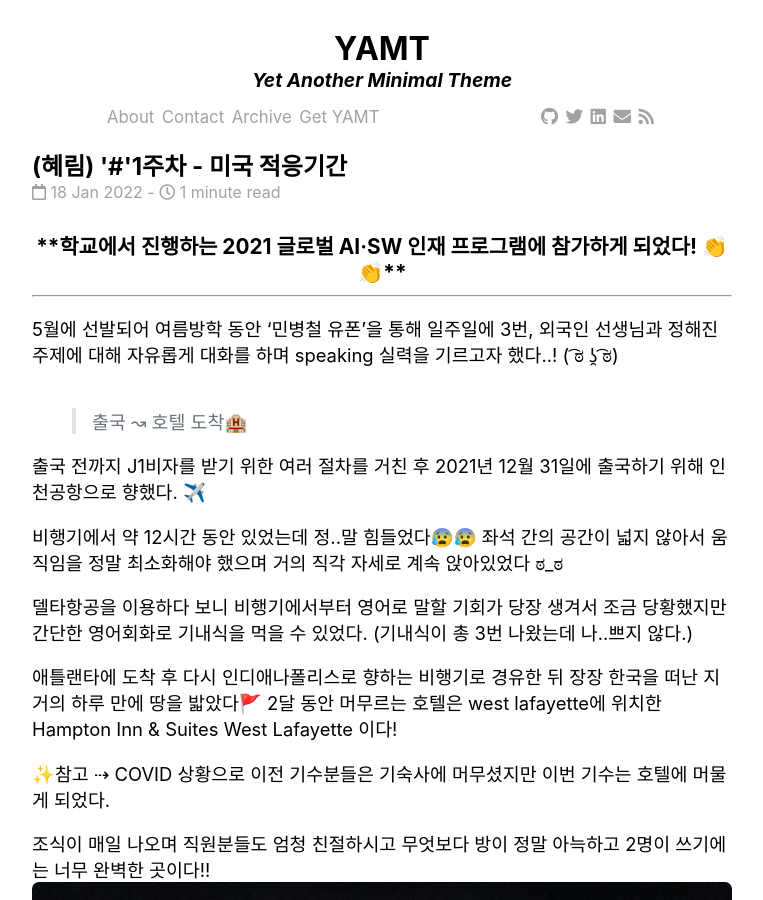
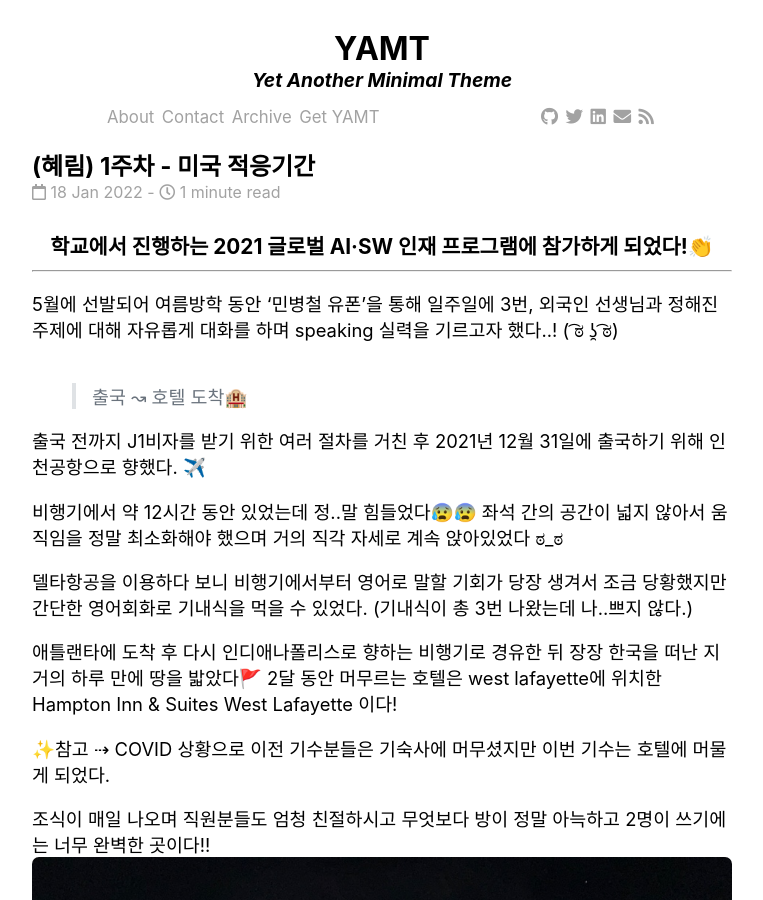
Before and after one commit to Bikini-city/Bikini-city.github.io, a Jekyll site: the page built from _posts/2022-01-18-1st-week-HR.md, in a window 1280 px wide and 900 px high. Shown: the whole window, without its empty margins (258-1021 px from the left). Built offline with Jekyll 4.4.1, drawn with Linux system fonts in a browser that asks for light colours; nearby versions of some CDN libraries; comment, search, counter and statistics services are not loaded; part of the change alters nothing that is shown.

Commit message:
[fix] 혜림 - 1주차 게시글 수정
1) 이미지 경로 변경
2) 마크다운 형식 수정

```diff
--- a/_posts/2022-01-18-1st-week-HR.md
+++ b/_posts/2022-01-18-1st-week-HR.md
@@ -1,13 +1,13 @@
 ---
-title: (혜림) '#'1주차 - 미국 적응기간
+title: (혜림) 1주차 - 미국 적응기간
 layout: post
 categories: [Purdue]
-image: /assets/img/hearim/purdue.png
+image: /assets/img/hearim/school.png
 description: "1st week in purdue"
 customexcerpt: "1st week in purdue"
 ---
 
-#### <center> **학교에서 진행하는 2021 글로벌 AI·SW 인재 프로그램에 참가하게 되었다! 👏👏** </center>
+#### <center> 학교에서 진행하는 2021 글로벌 AI·SW 인재 프로그램에 참가하게 되었다!👏 </center>
 ---
 
 5월에 선발되어 여름방학 동안 '민병철 유폰'을 통해 일주일에 3번, 외국인 선생님과 정해진 주제에 대해 자유롭게 대화를 하며 speaking 실력을 기르고자 했다..! ( ͡ಠ ʖ̯ ͡ಠ) <br>
@@ -31,22 +31,23 @@ customexcerpt: "1st week in purdue"
 > FIVE GUYS
 >
 
-![fiveguys](/assets/img/fiveguys.png)
+![fiveguys](/assets/img/hearim/fiveguys.png)
 호텔 근처에 위치한 FIVE GUYS 로 햄버거를 파는 곳인데 Eric 교수님께서 데려가 주셨다.
 
-![hamburger](/assets/img/hamburger.png)
+![hamburger](/assets/img/hearim/hamburger.png)
 내가 주문한 거는 cheese Burger인데 놀라운 점은 야채가 하나도 없었다... 😮😮
 근데 더 놀라운 거는 미국에서는 야채가 들어있지 않는 햄버거가 기본이고 메뉴판 아래에 보이는 것처럼 **토핑 추가**를 원하면 말을 해서 양상추, 토마토 등을 추가해야 한다..!!!! 🥬🍅 <br>
 <br>
 > target
->
-![target](/assets/img/target.png)
+
+![target](/assets/img/hearim/target.png)
+
 **target** 은 한국의 이마트 축소 버전이라고 생각하면 될 거 같다.
 화장품, 과일, 전자기기 등 없는 거 없이 다 있다!! <br>
 <br>
 > 퍼듀대학교 탐방🏫
 
-![school](/assets/img/school.png)
+![school](/assets/img/hearim/school.png)
 1월 첫째 주라서 개강하기 전이라 학교에 학생들이 없었다. 학교가 정말 넓어서 지도 없이는 어디를 가지 못한다..!
 영화에서 본 미국 학교에서 느껴지는 분위기가 있어서 그냥 건물인데도 괜히 멋져 보였다.😀<br>
 <br>
```
